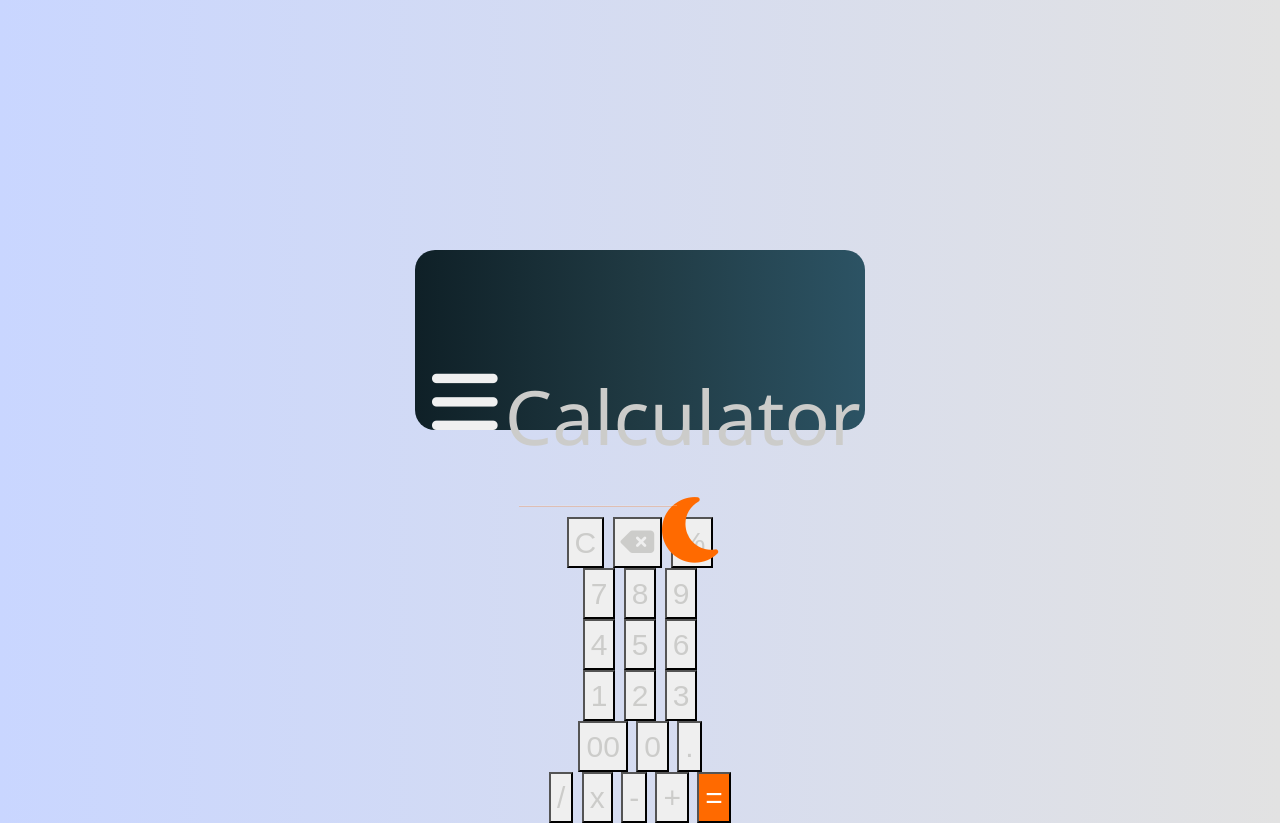
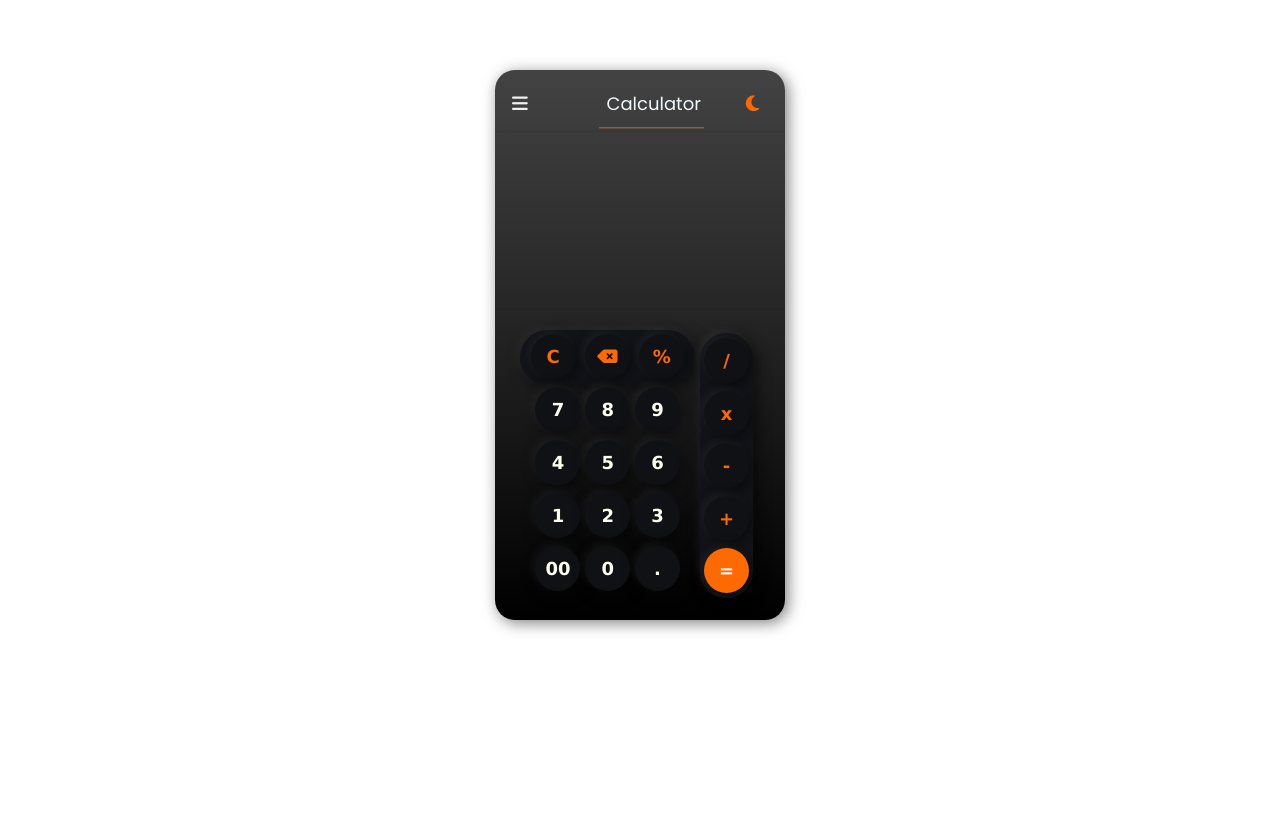
Before and after one commit to maharshi1712/Mini_Calculator, a plain HTML site: page index.html in a window 1280 px wide. Drawn offline with nearby package versions, Linux system fonts and the light colour scheme.

Commit message:
Update index.css

```diff
--- a/index.css
+++ b/index.css
@@ -1,112 +1,148 @@
 body {
-    background: linear-gradient(to right, #c9d6ff, #e2e2e2);
-}
-
-#ctn,
-#container,
-#showQs,
-.question-holder,
-.results-holder {
-    justify-content: center;
-    margin: auto;
+    background-color: #131419;
 }
 
 #container {
-    position: relative;
-    width: 450px;
-    height: 180px;
-    top: 250px;
-    text-align: center;
-    font-family: Arial, Helvetica, sans-serif;
-    font-size: 200%;
-    color: #ccccca;
-    background: linear-gradient(to right, #0f2027, #203a43, #2c5364);
+    width: 290px;
+    height: 550px;
+    justify-content: center;
+    margin: auto;
+    margin-top: 70px;
+    background: linear-gradient(to top, #000000, #434343);
     border-radius: 20px;
+    box-shadow: -3px -3px 10px rgba(255, 255, 255, .05), 3px 3px 15px rgba(0, 0, 0, .5);
 }
 
-#welcome {
-    position: relative;
-    top: 200px;
-    font-size: 250%;
-    font-family: 'Segoe UI', Tahoma, Geneva, Verdana, sans-serif;
-    text-align: center;
+.header {
+    width: 300px;
+    height: 60px;
+    align-content: center;
 }
 
-#noQuestion {
+#calculator {
+    font-family: "Poppins", sans-serif;
+    text-align: center;
+    color: aliceblue;
+    font-size: larger;
     position: relative;
-    top: 15px;
+    top: 10px;
 }
 
-p {
-    font-family: 'Segoe UI', Tahoma, Geneva, Verdana, sans-serif;
-    text-align: center;
+.results {
+    height: 180px;
     position: relative;
-    top: 100px;
-    font-size: 250%;
+    color: aliceblue;
+    font-size: 32px;
+    font-family: "Poppins", sans-serif;
+    margin: 0;
+    padding: 0;
+    border-bottom: 3px solid rgba(0, 0, 0, .05);
+    border-top: 3px solid rgba(0, 0, 0, .05);
 }
 
-.question-holder {
-    width: 800px;
-    height: 100px;
-    text-align: center;
-    position: relative;
-    top: 100px;
-    left: 370px;
+.upperValue {
+    position: absolute;
+    text-align: right;
+    bottom: 30%;
+    right: 5%;
+    margin: 0;
+    padding: 0;
 }
 
-.options-holder {
-    width: 800px;
-    height: 100px;
-    position: relative;
-    top: 500px;
-    text-align: center;
+.lowerValue {
+    position: absolute;
+    text-align: right;
+    bottom: 2%;
+    right: 5%;
+    margin: 0;
+    padding: 0;
 }
 
-#scoreLine {
+.group {
+    width: 185px;
+    height: 261px;
     position: relative;
-    top: 80px;
+    top: 20px;
+    left: 15px;
 }
 
-.curr-question,
-.answer {
-    padding: 1.75em .5em;
-    border-radius: 20px;
-    background-color: rgba(0, 0, 0, .75);
-    color: #fff;
-    -webkit-transition: all .5s;
-    transition: all .5s;
+.top-section {
+    position: relative;
+    height: 55px;
+    display: flex;
+    justify-content: space-around;
+    padding: 4px 6px;
+    border-radius: 30px;
+    margin-left: 10px;
+    background: #131419;
+    box-shadow: -3px -3px 10px rgba(255, 255, 255, .05), 3px 3px 15px rgba(0, 0, 0, .5);
 }
 
-.curr-question {
-    margin: 1.5em 0;
-    background-color: rgb(27, 27, 27);
-    color: rgb(206, 206, 206);
+button {
+    text-transform: none;
+    overflow: visible;
+    font: inherit;
+    margin: 3px 5px;
+    color: #ffffff;
+    font-weight: 600;
 }
 
-.all-answers:after {
-    /*Clear the li floated items*/
-    content: "";
-    display: table;
-    clear: both;
+.middle-section {
     position: relative;
-    top: 50px;
+    height: 204px;
+    display: flex;
+    justify-content: space-between;
+    flex-direction: column;
+    align-items: center;
+    border-radius: 30px;
+    margin-top: 2px;
+    margin-left: 10.4px;
 }
 
-.answer {
-    display: inline-block;
-    width: 45%;
-    margin: 1em 1.25%;
+.operator {
+    width: 45px;
+    height: 45px;
+    border-radius: 50%;
+    border: none;
+    background-color: #101115;
+    font-weight: 900;
+    font-size: 18px;
     cursor: pointer;
-    color: #babbbb;
+    color: #ff6a00;
+    box-shadow: -3px -3px 10px rgba(255, 255, 255, .05), 3px 3px 15px rgba(0, 0, 0, .5);
 }
 
-.answer:hover {
-    background-color: rgba(0, 0, 0, .30);
-    color: #292929;
+.number {
+    width: 45px;
+    height: 45px;
+    border-radius: 50%;
+    border: none;
+    background-color: #101115;
+    font-weight: 900;
+    font-size: 18px;
+    cursor: pointer;
+    color: ivory;
+    box-shadow: -3px -3px 10px rgba(255, 255, 255, .05), 3px 3px 15px rgba(0, 0, 0, .5);
 }
 
-.results-holder {
+.side-section {
+    float: left;
+    height: 265px;
     position: relative;
-    top: 350px;
-    text-align: center;
+    bottom: 258px;
+    left: 180px;
+    display: flex;
+    flex-direction: column;
+    padding: 5px 4px;
+    border-radius: 30px;
+    justify-content: space-between;
+    margin-left: 10px;
+    background: #131419;
+    box-shadow: -3px -3px 10px rgba(255, 255, 255, .05), 3px 3px 15px rgba(0, 0, 0, .5);
 }
+
+@media screen and (max-width: 600px) {
+    body {
+        flex-direction: column;
+    }
+}
```
